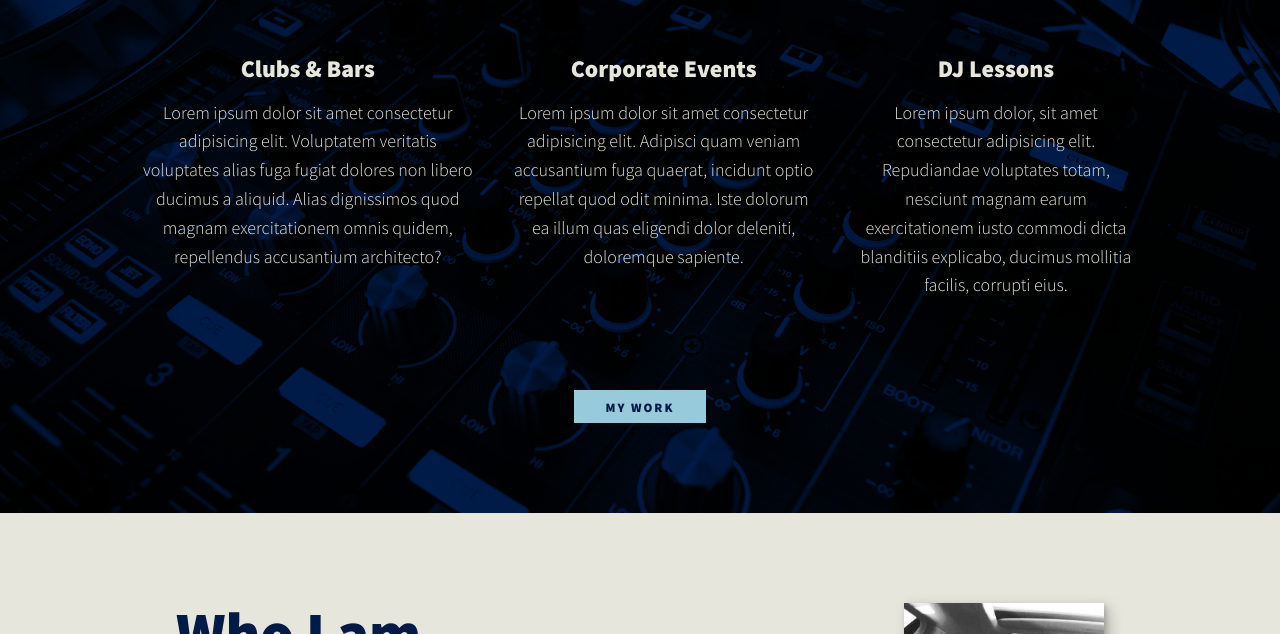
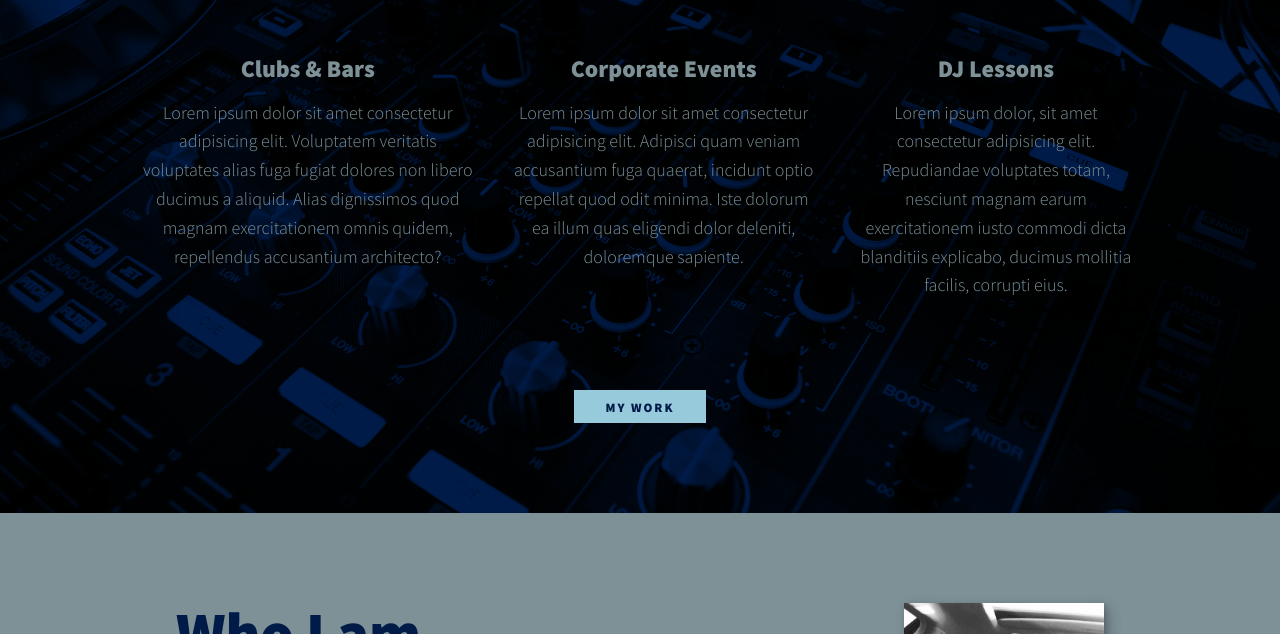
Before and after one commit to emanabdelgadir/BashPortfolio, a plain HTML site: page index.html in a window 1280 px wide. Shown: the part 666-1300 px from the top of the page. Drawn offline with nearby package versions, Linux system fonts and the light colour scheme; a script that the page names is missing.

Commit message:
Add files via upload

```diff
--- a/css/style.css
+++ b/css/style.css
@@ -11,7 +11,7 @@
     --fw-reg: 300;
     --fw-bold: 900;
 
-    --clr-light: #e7e6dc;
+    --clr-light: #7d9196;
     --clr-dark: #001b48;
     --clr-accent: #97cadb;
 
```
